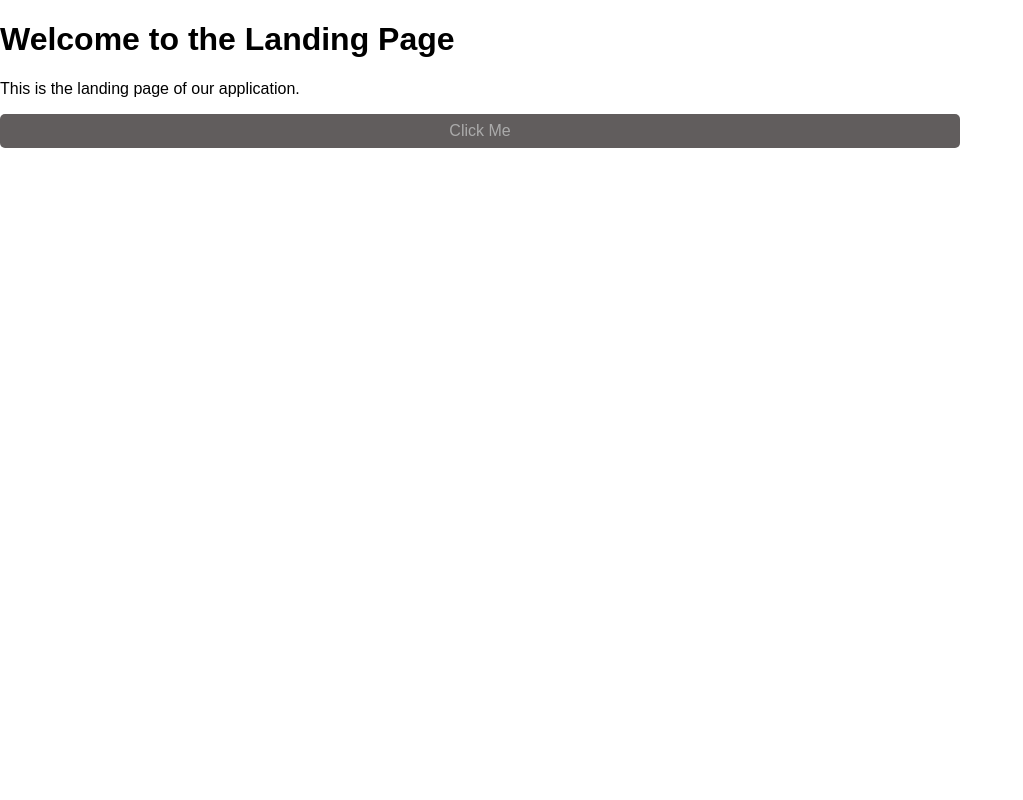
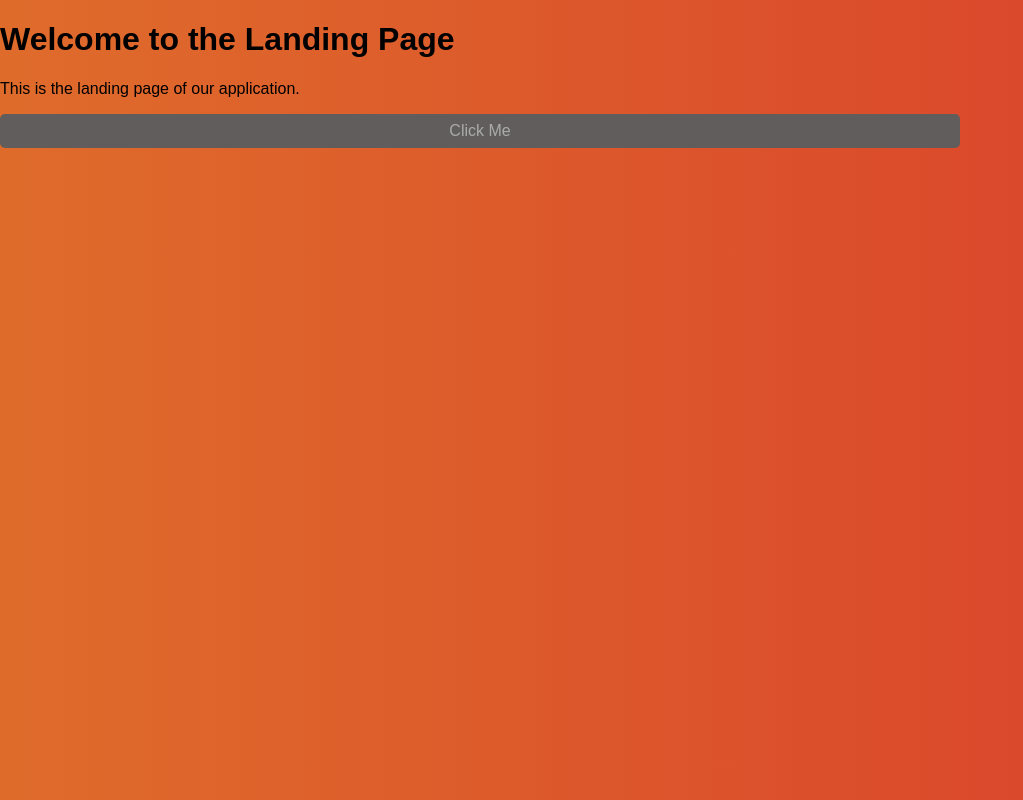
Before and after one commit to Jdd2020/Lunch-Klub, a React (Vite) app in the folder client/: page / in a window 1280 px wide. Shown: the whole page, without its empty margins (0-1023 px from the left). Built offline with nearby package versions, Linux system fonts and the light colour scheme.

Commit message:
Applied gradient to whole client app

```diff
--- a/client/src/auth/login/index.css
+++ b/client/src/auth/login/index.css
@@ -1,19 +1,4 @@
-@keyframes gradientShift {
-  0% {
-    background-position: 0% 50%;
-  }
-
-  100% {
-    background-position: 100% 50%;
-  }
-}
-
-
-
 .login-landing {
-  background: linear-gradient(270deg, #d72c2c, #e2832b, #d72c2c);
-  background-size: 400% 400%;
-  animation: gradientShift 10s ease infinite;
   height: 100%;
   width: 100%;
   display: flex;
--- a/client/src/index.css
+++ b/client/src/index.css
@@ -1,5 +1,21 @@
+@keyframes gradientShift {
+  0% {
+    background-position: 0% 50%;
+  }
+
+  100% {
+    background-position: 100% 50%;
+  }
+}
+
+
+
 body {
 
+  background: linear-gradient(270deg, #d72c2c, #e2832b, #d72c2c);
+  background-size: 400% 400%;
+
+  animation: gradientShift 10s ease infinite;
 
   margin: 0;
 
```
